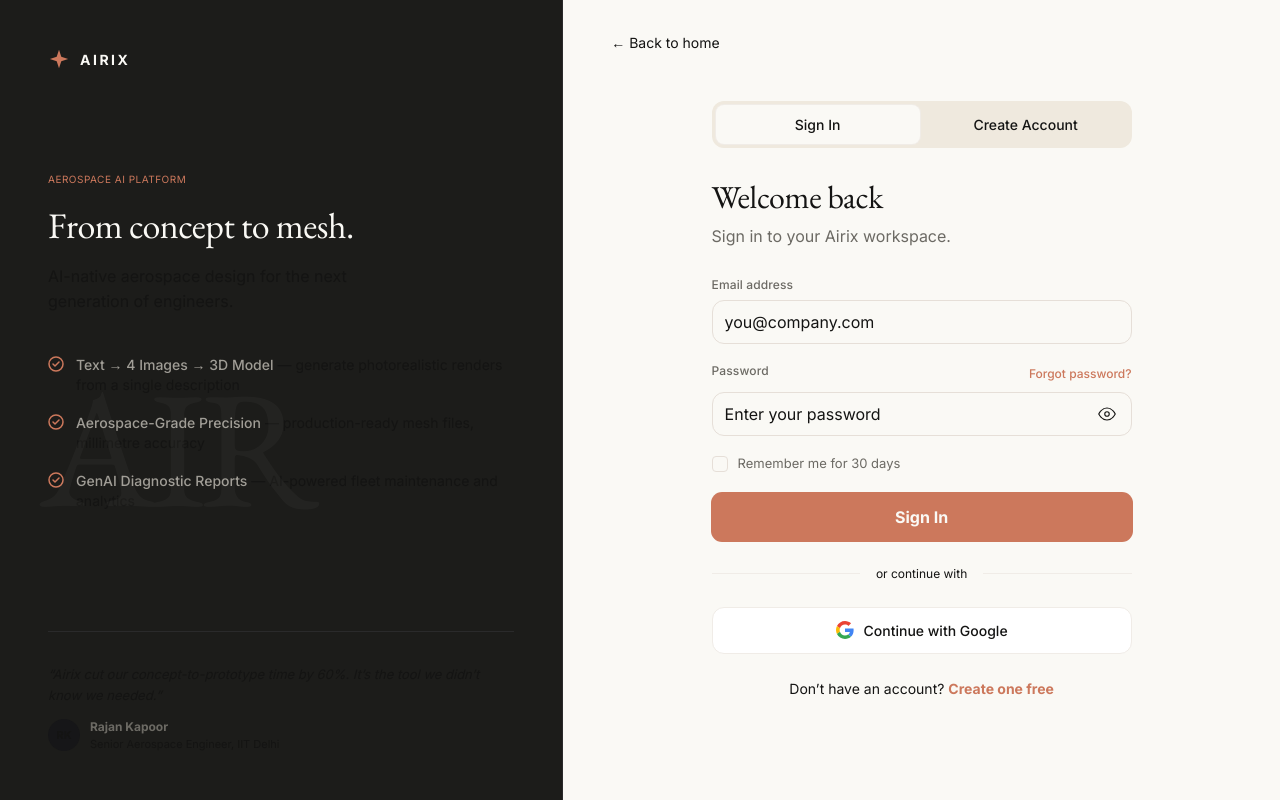
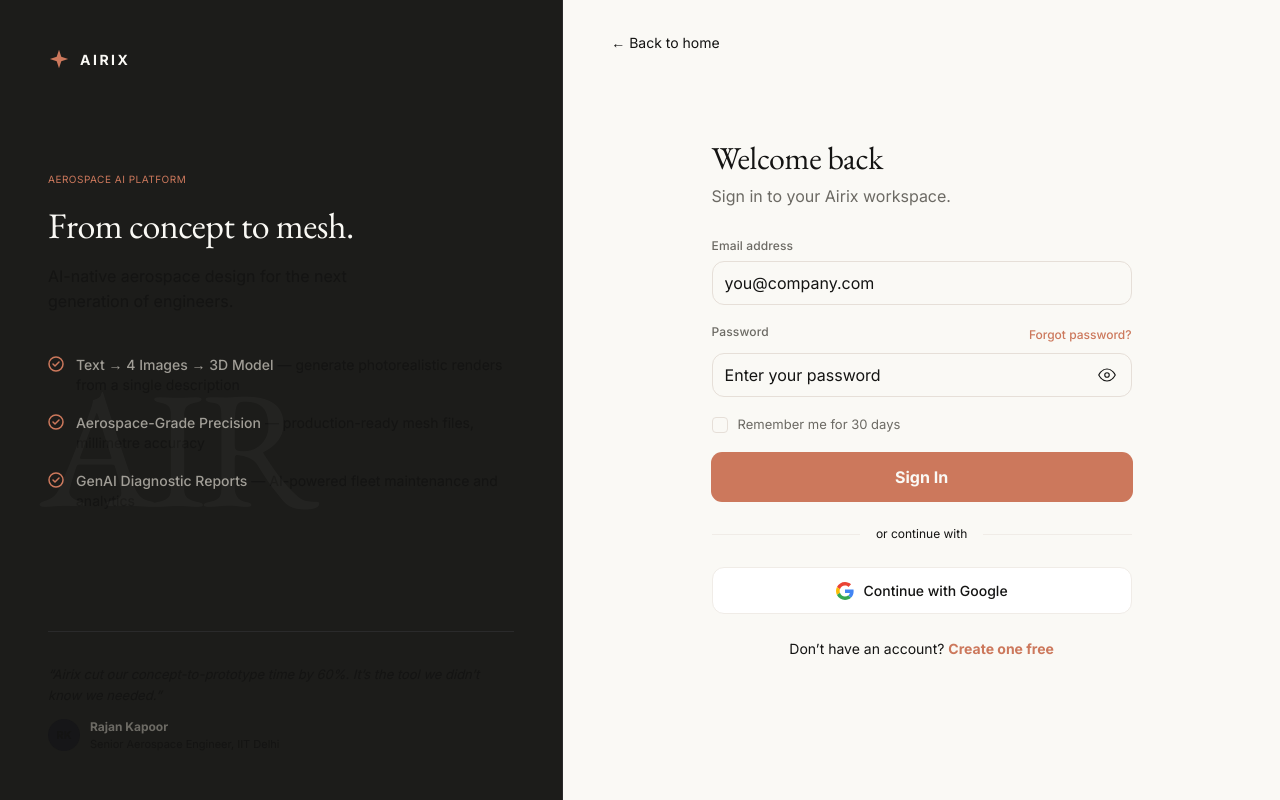
Before and after one commit to wakeupguruu/airix, a Next.js app in the folder apps/web/: page /login in a window 1280 px wide. Built offline with nearby package versions, Linux system fonts and the light colour scheme.

Commit message:
refactor: remove redundant tab switcher from auth forms

```diff
--- a/apps/web/app/(auth)/login/page.tsx
+++ b/apps/web/app/(auth)/login/page.tsx
@@ -45,7 +45,7 @@
 
   return (
     <AuthLayout>
-      <AuthFormCard activeTab="login">
+      <AuthFormCard>
         {/* Heading */}
         <h1
           className="auth-card-heading font-garamond-light"
--- a/apps/web/app/(auth)/register/page.tsx
+++ b/apps/web/app/(auth)/register/page.tsx
@@ -64,7 +64,7 @@
 
   return (
     <AuthLayout>
-      <AuthFormCard activeTab="register">
+      <AuthFormCard>
         {/* Heading */}
         <h1
           className="auth-card-heading font-garamond-light"
--- a/apps/web/components/auth/AuthFormCard.tsx
+++ b/apps/web/components/auth/AuthFormCard.tsx
@@ -1,36 +1,12 @@
 import type { ReactNode } from "react";
-import Link from "next/link";
 
 interface AuthFormCardProps {
-  activeTab: "login" | "register";
   children: ReactNode;
 }
 
-export function AuthFormCard({ activeTab, children }: AuthFormCardProps) {
+export function AuthFormCard({ children }: AuthFormCardProps) {
   return (
     <div className="w-full max-w-[420px]">
-      {/* Tab Switcher */}
-      <div className="auth-tabs" role="tablist" aria-label="Authentication method">
-        <Link
-          href="/login"
-          className={`auth-tab ${activeTab === "login" ? "active" : ""}`}
-          role="tab"
-          aria-selected={activeTab === "login"}
-          id="tab-sign-in"
-        >
-          Sign In
-        </Link>
-        <Link
-          href="/register"
-          className={`auth-tab ${activeTab === "register" ? "active" : ""}`}
-          role="tab"
-          aria-selected={activeTab === "register"}
-          id="tab-create-account"
-        >
-          Create Account
-        </Link>
-      </div>
-
       {children}
     </div>
   );
```
